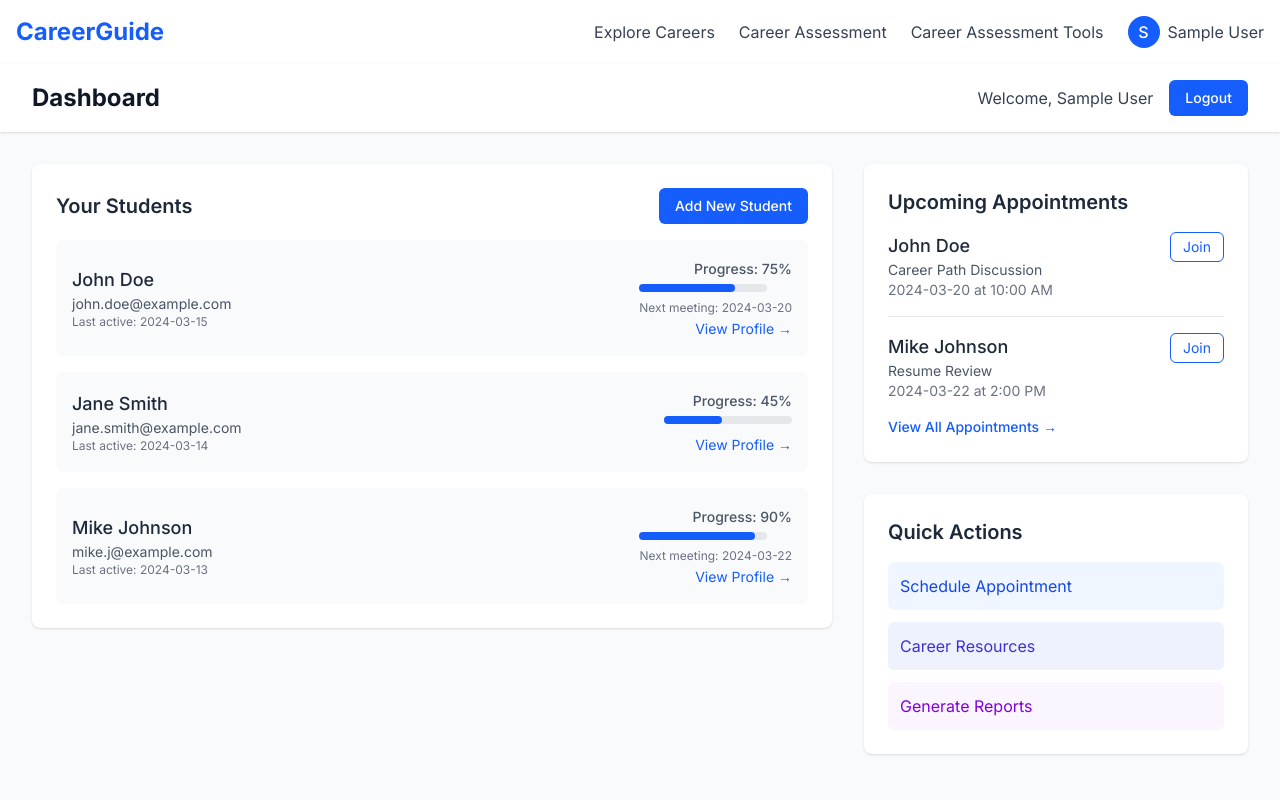
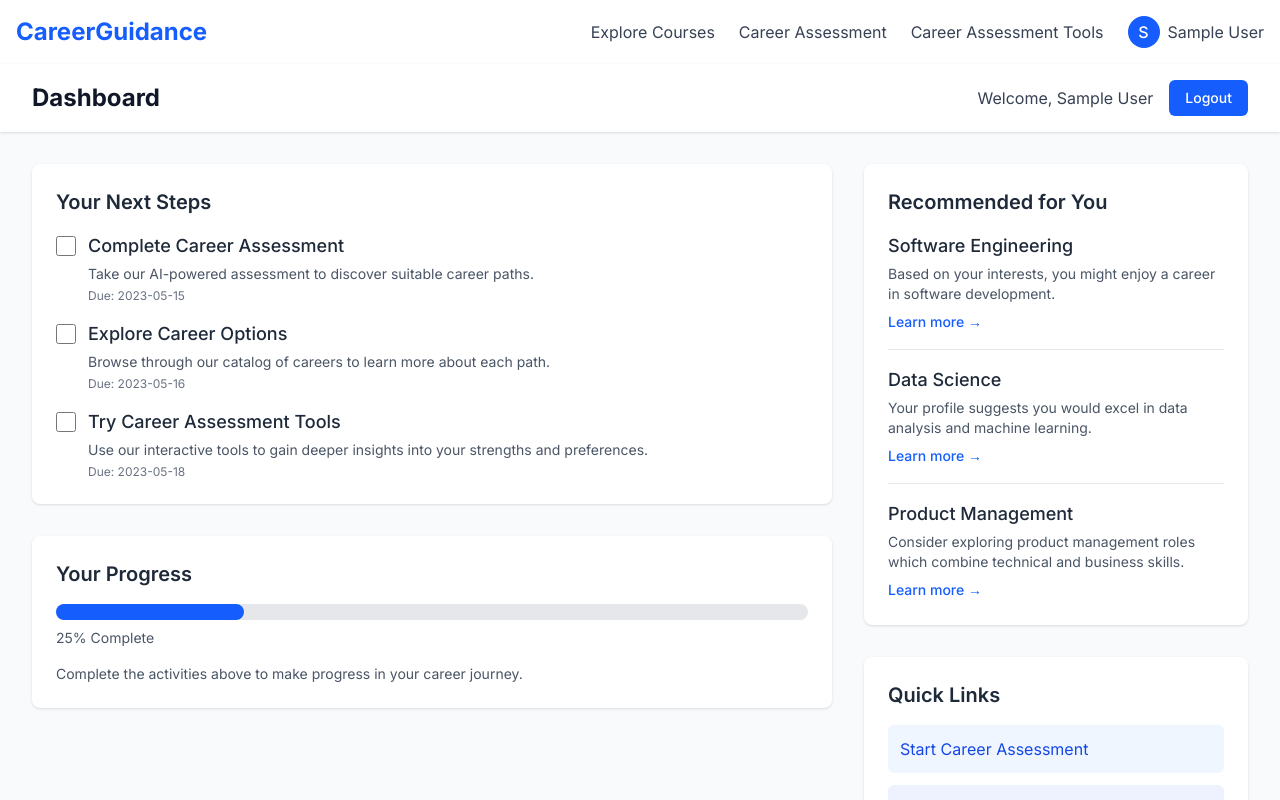
Before and after one commit to ShreyMehta09/career-guidance, a Next.js app: page /dashboard in a window 1280 px wide. Shown: the top 800 px of the page. Built offline with nearby package versions, Linux system fonts and the light colour scheme; sample sign-in values are in the browser's storage.

Commit message:
updated ui

```diff
--- a/src/app/assessment/page.tsx
+++ b/src/app/assessment/page.tsx
@@ -156,7 +156,7 @@ export default function Assessment() {
                       <select
                         value={formData.education}
                         onChange={(e) => setFormData(prev => ({ ...prev, education: e.target.value }))}
-                        className="mt-1 block w-full rounded-md border-gray-300 shadow-sm focus:border-blue-500 focus:ring-blue-500"
+                        className="mt-1 block w-full text-gray-700 rounded-md border-gray-300 shadow-sm focus:border-blue-500 focus:ring-blue-500"
                       >
                         <option className="text-gray-500" value="">Select education level</option>
                         <option className="text-gray-500" value="high-school">High School</option>
@@ -173,7 +173,7 @@ export default function Assessment() {
                       <select
                         value={formData.workStyle}
                         onChange={(e) => setFormData(prev => ({ ...prev, workStyle: e.target.value }))}
-                        className="mt-1 block w-full rounded-md border-gray-300 shadow-sm focus:border-blue-500 focus:ring-blue-500"
+                        className="mt-1 block w-full text-gray-700 rounded-md border-gray-300 shadow-sm focus:border-blue-500 focus:ring-blue-500"
                       >
                         <option className="text-gray-500" value="">Select work style</option>
                         <option className="text-gray-500" value="remote">Remote</option>
@@ -190,7 +190,7 @@ export default function Assessment() {
                       <textarea
                         value={formData.goals}
                         onChange={(e) => setFormData(prev => ({ ...prev, goals: e.target.value }))}
-                        className="mt-1 block w-full rounded-md border-gray-300 shadow-sm focus:border-blue-500 focus:ring-blue-500"
+                        className="mt-1 text-gray-700 block w-full rounded-md border-gray-300 shadow-sm focus:border-blue-500 focus:ring-blue-500"
                         rows={4}
                         placeholder="What are your career goals and aspirations?"
                       />
--- a/src/app/career-tools/page.tsx
+++ b/src/app/career-tools/page.tsx
@@ -2,6 +2,7 @@
 
 import { useState } from 'react';
 import { getCareerAssessmentResults } from '@/utils/api';
+import ProtectedRoute from '@/components/ProtectedRoute';
 
 interface TestQuestion {
   id: string;
@@ -143,8 +144,14 @@ const skillsInterestsSurvey: TestQuestion[] = [
     type: 'text',
   }
 ];
-
-export default function CareerTools() {
+export default function CareerToolsPage() {
+  return (
+    <ProtectedRoute>
+      <CareerTools />
+    </ProtectedRoute>
+  );
+}
+function CareerTools() {
   const [activeTest, setActiveTest] = useState<'none' | 'aptitude' | 'personality' | 'skills'>('none');
   const [currentQuestion, setCurrentQuestion] = useState(0);
   const [responses, setResponses] = useState<Record<string, any>>({});
@@ -289,7 +296,7 @@ export default function CareerTools() {
               <button
                 key={index}
                 onClick={() => handleMultipleChoiceResponse(option)}
-                className="w-full text-left p-4 rounded-lg border border-gray-300 hover:border-blue-500 hover:bg-blue-50"
+                className="w-full text-left p-4 text-black rounded-lg border border-gray-300 hover:border-blue-500 hover:bg-blue-50"
               >
                 {option}
               </button>
--- a/src/app/dashboard/page.tsx
+++ b/src/app/dashboard/page.tsx
@@ -35,13 +35,7 @@ export default function Dashboard() {
         </header>
 
         <main className="max-w-7xl mx-auto px-4 sm:px-6 lg:px-8 py-8">
-          {user && (
-            user.role === 'student' ? (
-              <StudentDashboard userName={user.name} />
-            ) : (
-              <CounselorDashboard userName={user.name} />
-            )
-          )}
+        {user && <StudentDashboard userName={user.name} />}
         </main>
       </div>
     </ProtectedRoute>
--- a/src/app/explore/page.tsx
+++ b/src/app/explore/page.tsx
@@ -110,8 +110,8 @@ export default function Explore() {
     <div className="min-h-screen bg-gray-50 py-12">
       <div className="max-w-7xl mx-auto px-4 sm:px-6 lg:px-8">
         <div className="text-center mb-12">
-          <h1 className="text-3xl font-bold text-gray-900">Explore Career Paths</h1>
-          <p className="mt-2 text-gray-600">Discover various career opportunities and learn about their requirements</p>
+          <h1 className="text-3xl font-bold text-gray-900">Explore Courses</h1>
+          <p className="mt-2 text-gray-600">Discover various courses and learn enroll in them to know more</p>
         </div>
 
         {/* Search and Filter Section */}
@@ -119,17 +119,17 @@ export default function Explore() {
           <div className="relative flex-1 max-w-lg">
             <input
               type="text"
-              placeholder="Search careers..."
+              placeholder="Search courses..."
               value={searchTerm}
               onChange={(e) => setSearchTerm(e.target.value)}
-              className="w-full px-4 py-2 border border-gray-300 rounded-md focus:ring-blue-500 focus:border-blue-500"
+              className="w-full px-4 py-2 border text-gray-500 border-gray-300 rounded-md focus:ring-blue-500 focus:border-blue-500"
             />
           </div>
           <div className="flex space-x-4">
             <select
               value={selectedField}
               onChange={(e) => setSelectedField(e.target.value)}
-              className="px-4 py-2 border border-gray-300 rounded-md focus:ring-blue-500 focus:border-blue-500"
+              className="px-4 py-2 border text-gray-500 border-gray-300 rounded-md focus:ring-blue-500 focus:border-blue-500"
             >
               <option value="all">All Fields</option>
               <option value="technology">Technology</option>
@@ -189,7 +189,7 @@ export default function Explore() {
 
         {filteredCareers.length === 0 && (
           <div className="text-center py-12">
-            <p className="text-gray-500">No careers found matching your search criteria.</p>
+            <p className="text-gray-500">No courses found matching your search criteria.</p>
           </div>
         )}
 
--- a/src/app/layout.tsx
+++ b/src/app/layout.tsx
@@ -7,7 +7,7 @@ import Navigation from '@/components/Navigation';
 const inter = Inter({ subsets: ["latin"] });
 
 export const metadata: Metadata = {
-  title: "Career Guidance Platform",
+  title: "Career Guidance ",
   description: "AI-powered career counseling and guidance platform for schools",
 };
 
--- a/src/components/CounselorDashboard.tsx
+++ b/src/components/CounselorDashboard.tsx
@@ -31,23 +31,23 @@ export default function CounselorDashboard({ userName }: CounselorDashboardProps
     setStudents([
       {
         id: 1,
-        name: 'John Doe',
-        email: 'john.doe@example.com',
+        name: 'Rishi',
+        email: 'Rishi@example.com',
         lastActive: '2024-03-15',
-        progress: 75,
+        progress: 100,
         nextMeeting: '2024-03-20'
       },
       {
         id: 2,
-        name: 'Jane Smith',
-        email: 'jane.smith@example.com',
+        name: 'Shrey Mehta',
+        email: 'shreymehta@example.com',
         lastActive: '2024-03-14',
-        progress: 45
+        progress: 60
       },
       {
         id: 3,
-        name: 'Mike Johnson',
-        email: 'mike.j@example.com',
+        name: 'Yash',
+        email: 'yash@example.com',
         lastActive: '2024-03-13',
         progress: 90,
         nextMeeting: '2024-03-22'
@@ -57,14 +57,14 @@ export default function CounselorDashboard({ userName }: CounselorDashboardProps
     setAppointments([
       {
         id: 1,
-        studentName: 'John Doe',
+        studentName: 'Rishi',
         date: '2024-03-20',
         time: '10:00 AM',
         topic: 'Career Path Discussion'
       },
       {
         id: 2,
-        studentName: 'Mike Johnson',
+        studentName: 'Shrey',
         date: '2024-03-22',
         time: '2:00 PM',
         topic: 'Resume Review'
--- a/src/components/Navigation.tsx
+++ b/src/components/Navigation.tsx
@@ -18,13 +18,13 @@ export default function Navigation() {
         <div className="flex justify-between h-16">
           <div className="flex items-center">
             <Link href="/" className="text-2xl font-bold text-blue-600">
-              CareerGuide
+              CareerGuidance
             </Link>
           </div>
 
           <div className="flex items-center space-x-6">
             <Link href="/explore" className="text-gray-700 hover:text-blue-600">
-              Explore Careers
+              Explore Courses
             </Link>
             <Link href="/assessment" className="text-gray-700 hover:text-blue-600">
               Career Assessment
```
Also changed, not shown: src/models/Course.ts (added).
